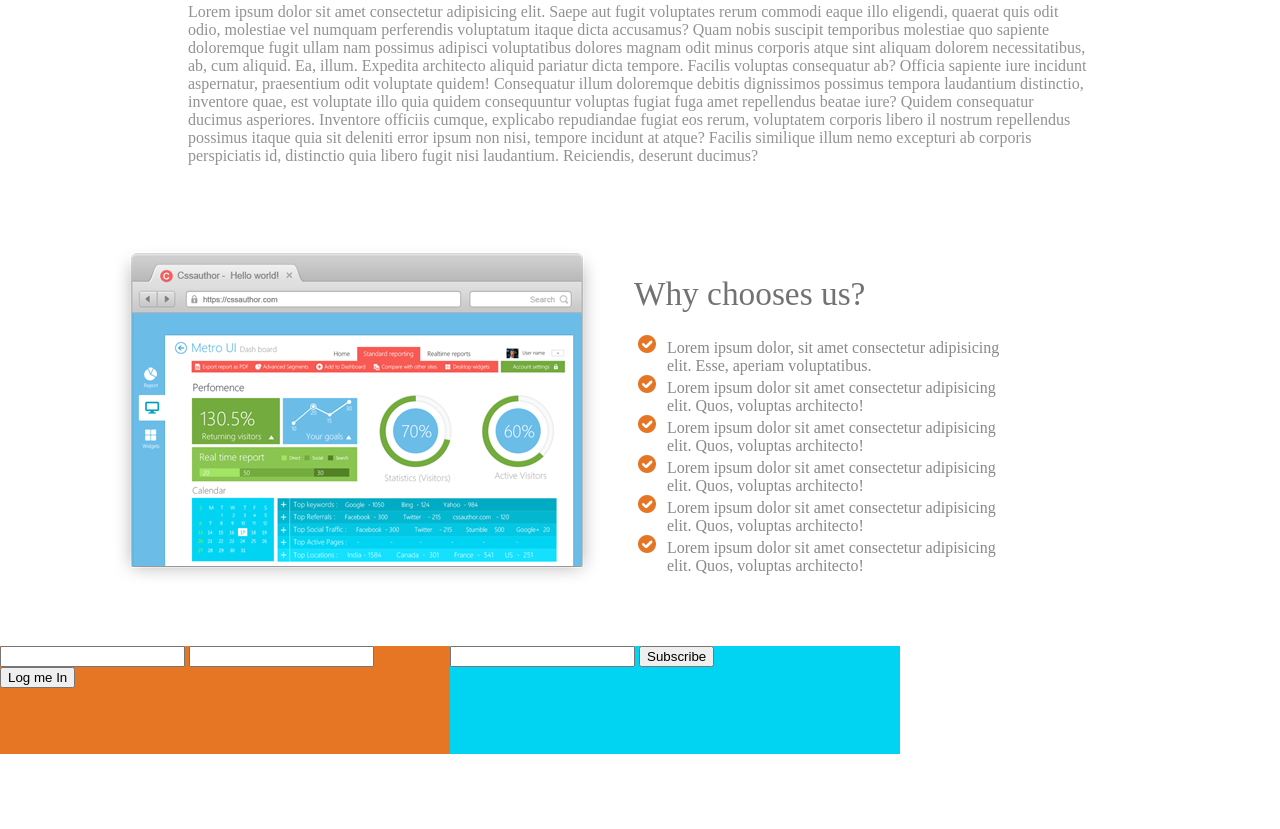
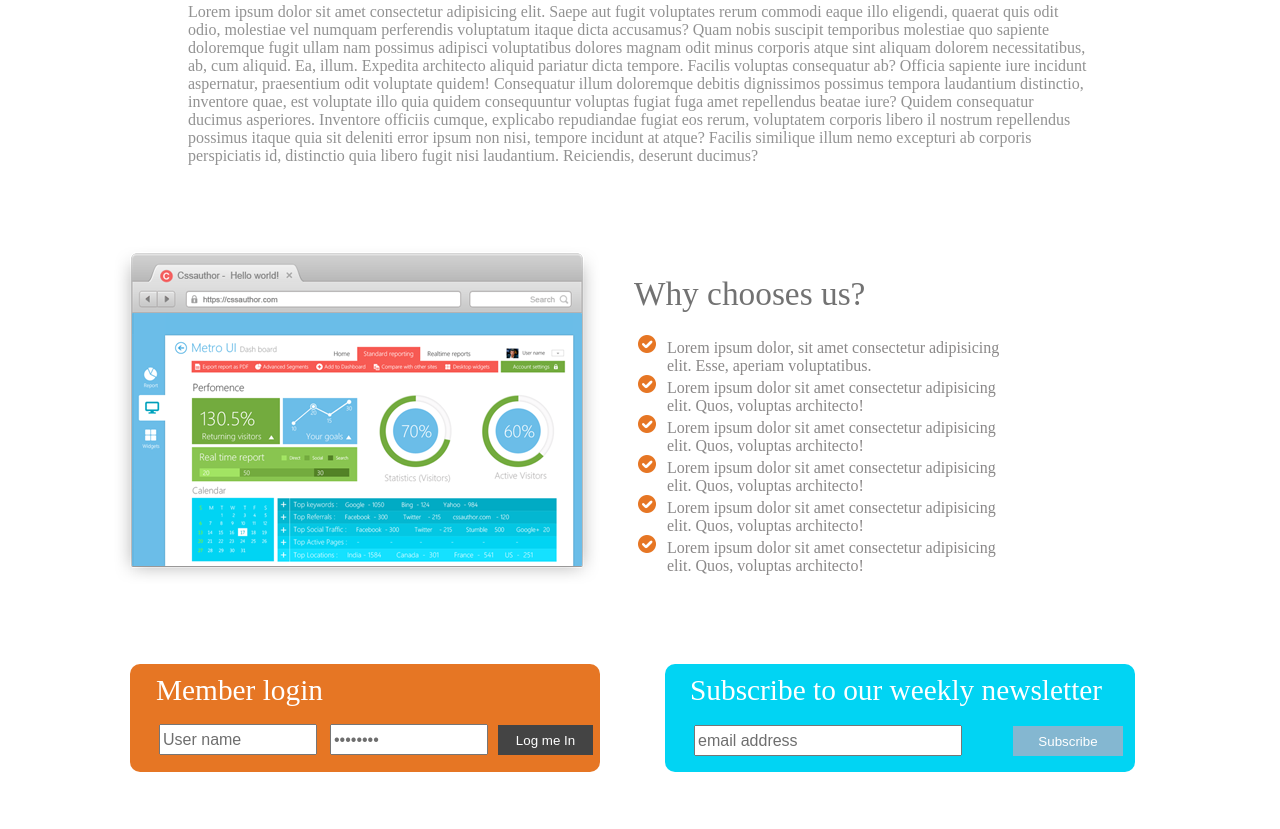
Before and after one commit to itOleksandr/mySite, a plain HTML site: page index.html in a window 1280 px wide. Shown: the part 1414-2243 px from the top of the page. Drawn offline with Linux system fonts and the light colour scheme.

Commit message:
update(style.css , index.html) - add forms;

```diff
--- a/css/style.css
+++ b/css/style.css
@@ -205,18 +205,82 @@ h6{
 } */
 #forms{
     height: 180px;
-    width: 900px;
+    width: 100%;
     display: flex;
     flex-direction: row;
+    justify-content: space-between;
+    margin-top: 18px;
 }
 #memberLogin{
     width:470px;
     height:108px;
     background-color:#e67624;
+    margin-left: 130px;
+    border-radius: 10px;
 
 }
 #subscribe{
     width:470px;
     height:108px;
     background-color:#01d4f3;
+    margin-right: 145px;
+    border-radius: 10px;
 }
+#memberLogin input[name="userName"]{
+    width: 150px;
+    height: 25px;
+    margin-left: 29px;
+    margin-top: 17px
+
+}
+#memberLogin input[name="password"]{
+    width: 150px;
+    height: 25px;
+    margin-left: 9px;
+}
+#memberLogin input[type="submit"]{
+    width: 95px;
+    height: 30px;
+    background-color: #444444;
+    border:none;
+    margin-left: 6px;
+    color: white;
+}
+#memberLogin p{
+    color: white;
+    font-size: 22pt;
+    padding-left: 26px;
+    padding-top: 10px;
+}
+#subscribe p{
+    font-size: 22pt;
+    margin-top: 10px;
+    margin-left: 25px;
+    color: white;
+}
+#subscribe input[type="text"]{
+    width: 260px;
+    height: 25px;
+    margin-top: 18px;
+    margin-left: 29px;
+}
+#subscribe input[type="submit"]{
+    width: 110px;
+    height: 30px;
+    margin-left: 47px;
+    border: none;
+    background-color: rgba(188, 171,196, 0.7);
+    color: white;
+}
+#memberLogin input[value="User name"]{
+    font-size: 12pt;
+    color: #6e6e6e;
+}
+#memberLogin input[value="Password"]{
+    font-size: 12pt;
+    color: #6e6e6e;
+}
+#subscribe input[value="email address"]{
+    font-size: 12pt;
+    color: #6e6e6e;
+}
--- a/index.html
+++ b/index.html
@@ -122,14 +122,16 @@
         <section id="forms">
             <div id="memberLogin">
                 <form action="">
-                    <input type="text">
-                    <input type="text">
+                    <p>Member login</p>
+                    <input type="text" name="userName" value="User name">
+                    <input type="password" name="password" value="Password">
                     <input type="submit" value="Log me In">
                 </form>
             </div>
             <div id="subscribe">
                 <form action="">
-                    <input type="text">
+                    <p>Subscribe to our weekly newsletter</p>
+                    <input type="text" name="email" value="email address">
                     <input type="submit" value="Subscribe">
                 </form>
             </div>
```
